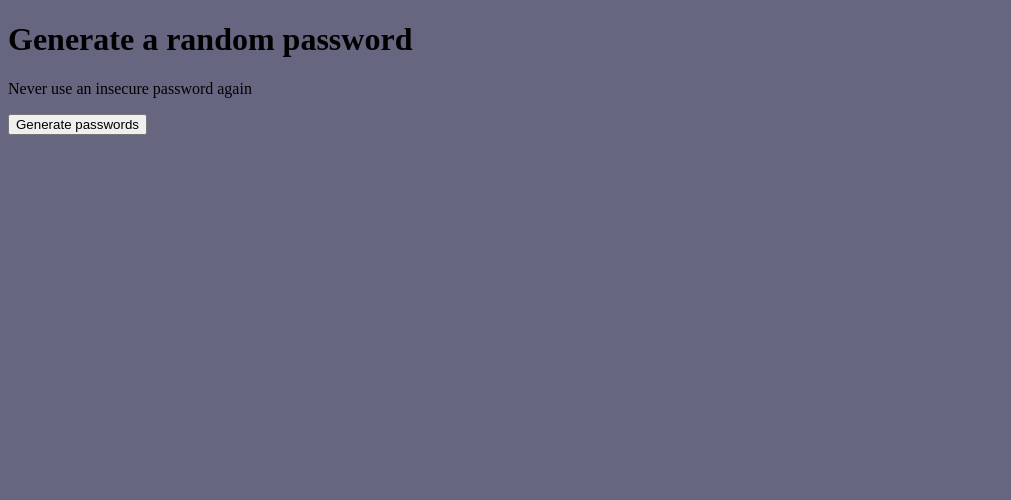
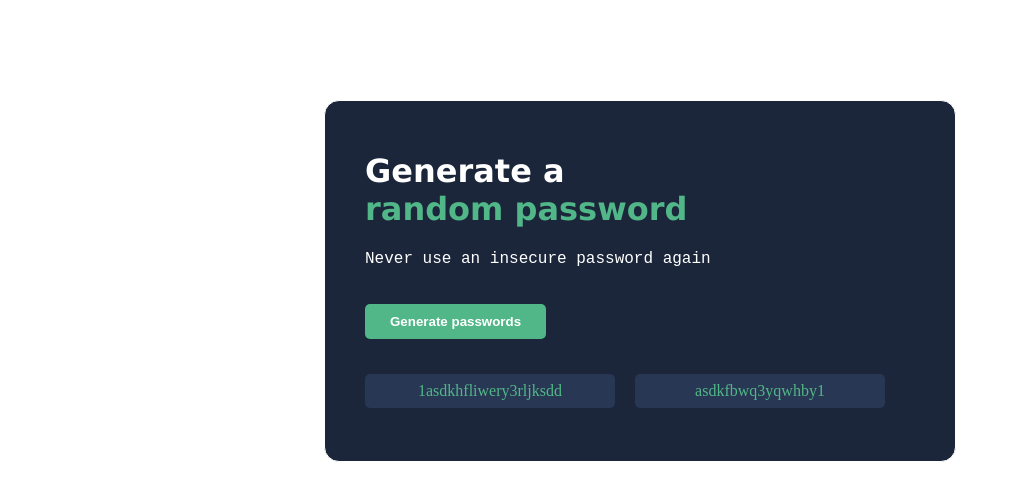
Before and after one commit to vaishalish20/Solo-Project-PasswordGenerator, a plain HTML site: page index.html in a window 1280 px wide. Shown: the whole page, without its empty margins (0-1011 px from the left). Drawn offline with Linux system fonts and the light colour scheme.

Commit message:
adding basic html and css

```diff
--- a/index.css
+++ b/index.css
@@ -1,3 +1,47 @@
 body{
-    background-color: rgba(52, 52, 87, 0.753);
+    color: white;
 }
+.container{
+    background-color: #1B263B;
+    width: 550px;
+    height: 300px;
+    border: 1px solid white;
+    border-radius: 15px;
+    margin: 100px auto;
+    padding:30px 40px;
+}
+h1{
+    font-family: Verdana, Geneva, Tahoma, sans-serif;
+    font-weight: bold;
+}
+p{
+    font-family: 'Courier New', Courier, monospace;
+}
+span{
+     color: #52B788;
+}
+
+#btn{
+    background-color: #52B788;
+    color: white;
+    padding:10px 25px;
+    font-weight: bold;
+    border:none;
+    border-radius: 5px;
+    margin: 20px 0px 35px 0px;
+}
+
+.passwords{
+    display: flex;
+    justify-content: space-between;
+    /* border: 1px solid white; */
+    width: 520px;
+}
+.pswd{
+    background-color: #283753;
+    width: 230px;
+    padding:8px 10px;
+    text-align: center;
+    color: #52B788;
+    border-radius: 5px;
+}
--- a/index.html
+++ b/index.html
@@ -1,20 +1,25 @@
 <!DOCTYPE html>
 <html lang="en">
+
 <head>
     <meta charset="UTF-8">
     <meta name="viewport" content="width=device-width, initial-scale=1.0">
     <title>Password-Generator</title>
     <link rel="stylesheet" href="index.css">
 </head>
+
 <body>
-    <h1>Generate a <span>random password</span></h1>
-    <p>Never use an insecure password again</p>
-    <button>Generate passwords</button>
+    <div class="container">
+        <h1>Generate a <br><span>random password</span></h1>
+        <p>Never use an insecure password again</p>
+        <button id="btn">Generate passwords</button>
 
-    <div class="passwords">
-        <div id="password1"></div>
-        <div id="password2"></div>
+        <div class="passwords">
+            <div class="pswd" id="password1">1asdkhfliwery3rljksdd</div>
+            <div class="pswd" id="password2">asdkfbwq3yqwhby1</div>
+        </div>
     </div>
     <script src="index.js"></script>
 </body>
+
 </html>
```
